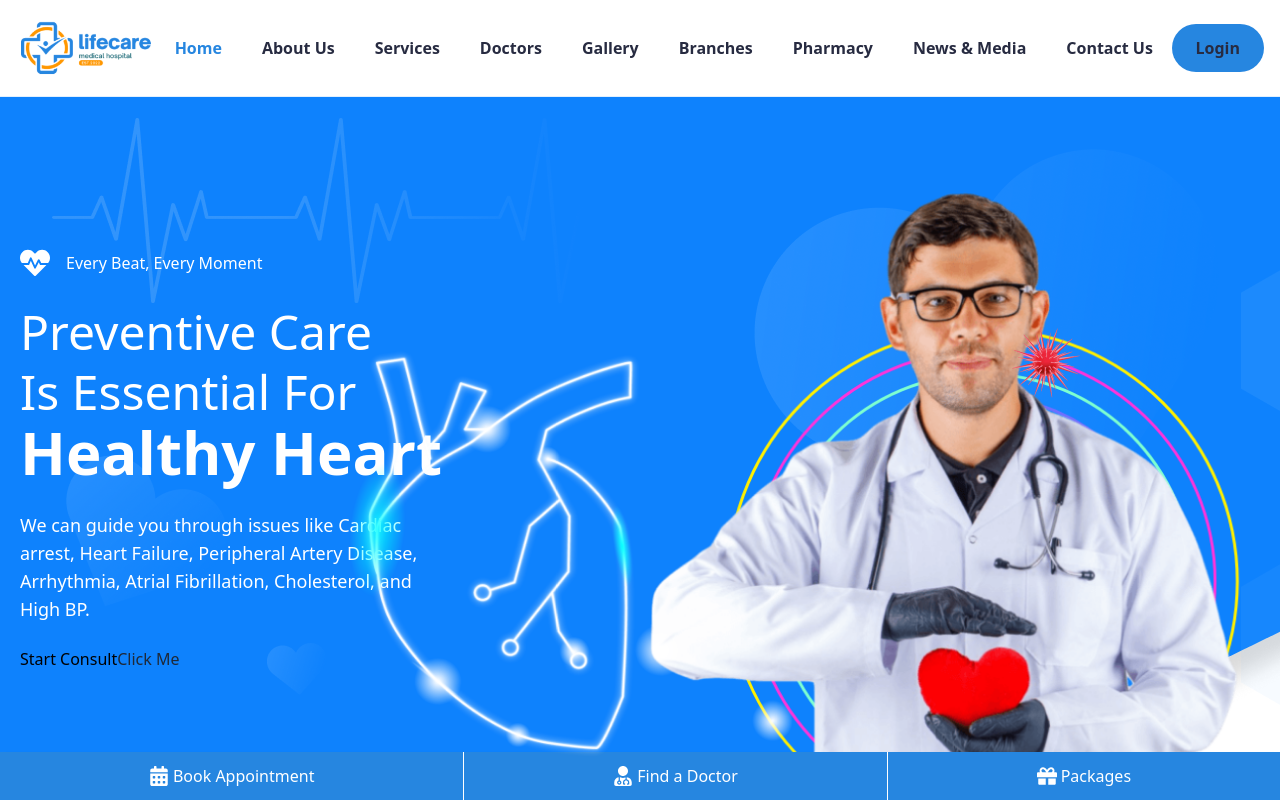
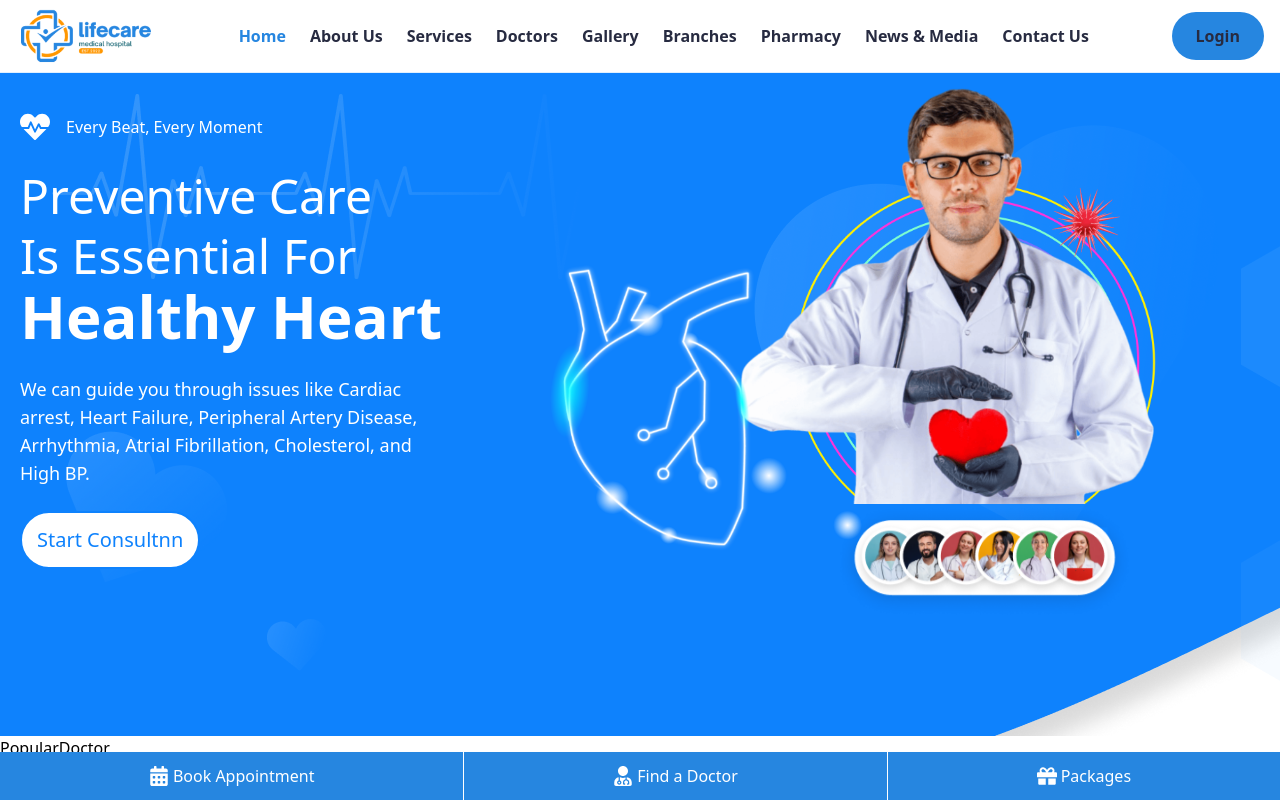
Before and after one commit to rakibulhasan-bu/hospital-app-team-project-client, a React (Vite) app: page / in a window 1280 px wide. Shown: the top 800 px of the page. Built offline with nearby package versions, Linux system fonts and the light colour scheme.

Commit message:
banner responsive done

```diff
--- a/src/pages/home/banner/Banner.tsx
+++ b/src/pages/home/banner/Banner.tsx
@@ -9,9 +9,9 @@ const Banner = () => {
         backgroundImage: `url(${banner})`,
         backgroundRepeat: "no-repeat",
       }}
-      className="lg:h-[100vh]"
+      className="lg:h-[83dvh] 2xl:h-[90dvh] "
     >
-      <div className="grid grid-cols-1 lg:grid-cols-2 md:grid-cols-2 items-center container mx-auto px-5 gap-5">
+      <div className="grid grid-cols-1 lg:grid-cols-2 md:grid-cols-2 justify-items-center container mx-auto px-5 gap-5">
         <LeftSide />
         <RightSide />
       </div>
--- /dev/null
+++ b/src/pages/home/banner/Btn.css
@@ -0,0 +1,25 @@
+.btn {
+  border-radius: 35px;
+  padding: 14px 40px;
+  font-size: 20px;
+  font-weight: 500;
+  padding: 12px 15px;
+  background-color: #0e82fd;
+  border: 2px solid #0e82fd;
+  color: #ffffff;
+  -webkit-transition: 0.5s;
+  -ms-transition: 0.5s;
+  transition: 0.5s;
+}
+.plan-btn {
+  background-color: #ffffff;
+  color: #0e82fd;
+  box-shadow: inset 0 0 0 0 #0e82fd;
+}
+.plan-btn:hover {
+  box-shadow: inset 0 0 0 50px #0e82fd;
+  color: #ffffff;
+}
+.btn:hover {
+  border-color: #ffffff;
+}
--- a/src/pages/home/banner/LeftSide.tsx
+++ b/src/pages/home/banner/LeftSide.tsx
@@ -1,8 +1,9 @@
 import { FaHeartbeat } from "react-icons/fa";
+import "./Btn.css";
 
 const LeftSide = () => {
   return (
-    <div className=" lg:space-y-6 pt-10 space-y-4">
+    <div className=" lg:space-y-6 pt-10 space-y-4 self-center">
       <div className=" flex items-center gap-4 text-white">
         <span>
           <FaHeartbeat size={30} />
@@ -14,15 +15,12 @@ const LeftSide = () => {
         <span className="text-3xl lg:text-6xl font-bold">Healthy Heart</span>
       </h1>
       <p className="text-white font-medium text-lg lg:w-2/3 md:w-11/12">
-        {`We can guide you through issues like Cardiac arrest,
-  Heart Failure, Peripheral Artery Disease, Arrhythmia, Atrial
-  Fibrillation, Cholesterol, and High BP.`}
+        We can guide you through issues like Cardiac arrest, Heart Failure,
+        Peripheral Artery Disease, Arrhythmia, Atrial Fibrillation, Cholesterol,
+        and High BP.
       </p>
       <div>
-        <button>Start Consult</button>
-        <button className="custom-button relative rounded-full text-gray-800 hover:border-2 hover:border-gray-800 group">
-          Click Me
-        </button>
+        <button className=" btn plan-btn">Start Consultnn</button>
       </div>
     </div>
   );
--- a/src/pages/home/banner/RightSide.tsx
+++ b/src/pages/home/banner/RightSide.tsx
@@ -5,24 +5,28 @@ import virus2 from "../../../assets/virus2.png";
 import badge from "../../../assets/badge.png";
 const RightSide = () => {
   return (
-    <div className=" relative lg:pt-24">
-      <img className="z-20" src={rightBanner} alt="" />
+    <div className=" relative 2xl:pt-24 lg:pt-4">
       <img
-        className="hidden lg:block md:block absolute lg:-left-[315px] md:-left-[140px] bottom-0 w-3/4 animate-pulse z-10"
+        className="z-20 2xl:h-[610px] lg:h-[26rem]"
+        src={rightBanner}
+        alt=""
+      />
+      <img
+        className="hidden lg:block md:block absolute lg:-left-[200px] md:-left-[140px] bottom-0 w-3/4 animate-pulse 2xl:-left-[300px] 2xl:bottom-[80px]"
         src={heart}
         alt=""
       />
       <div>
         <img
           style={{ animation: "spin 4s linear infinite" }}
-          className="hidden lg:block absolute lg:right-[180px] md:right-0 md:top-[70px] lg:top-[230px] animate-spin"
+          className="hidden lg:block absolute lg:right-[50px] md:right-0 md:top-[70px] lg:top-[115px] animate-spin 2xl:top-[180px] 2xl:right-24"
           src={virus2}
           alt=""
         />
         <img
           style={{ animation: "bounce 3s linear infinite" }}
           src={badge}
-          className="hidden lg:block md:block absolute md:right-[35px] lg:right-[150px] lg:-bottom-[150px] md:-bottom-[50px] animate-bounce md:w-2/3"
+          className="hidden lg:block md:block absolute md:right-[35px] 2xl:right-[80px] 2xl:-bottom-[150px] md:-bottom-[50px] animate-bounce lg:w-[70%]"
           alt=""
         />
         {/* <img
--- a/src/pages/shared/navbar/Navbar.tsx
+++ b/src/pages/shared/navbar/Navbar.tsx
@@ -54,14 +54,14 @@ const Navbar: React.FC = () => {
 
   return (
     <header className="sticky top-0 z-50 bg-white ">
-      <nav className="container relative flex items-center justify-between h-24 px-4 mx-auto ">
+      <nav className="container relative flex items-center justify-between 2xl:h-24  px-4 mx-auto lg:py-2">
         <div>
           <Link to="/">
             <img src={logo} className=" h-14" alt="logo" />
           </Link>
         </div>
         <div className="hidden lg:block">
-          <ul className="flex flex-col items-center justify-between gap-10 md:flex-row">
+          <ul className="flex flex-col items-center justify-between gap-6 2xl:gap-10 md:flex-row">
             {navlinks.map((link) => (
               <li key={link.path} className="relative ">
                 <NavLink
```
